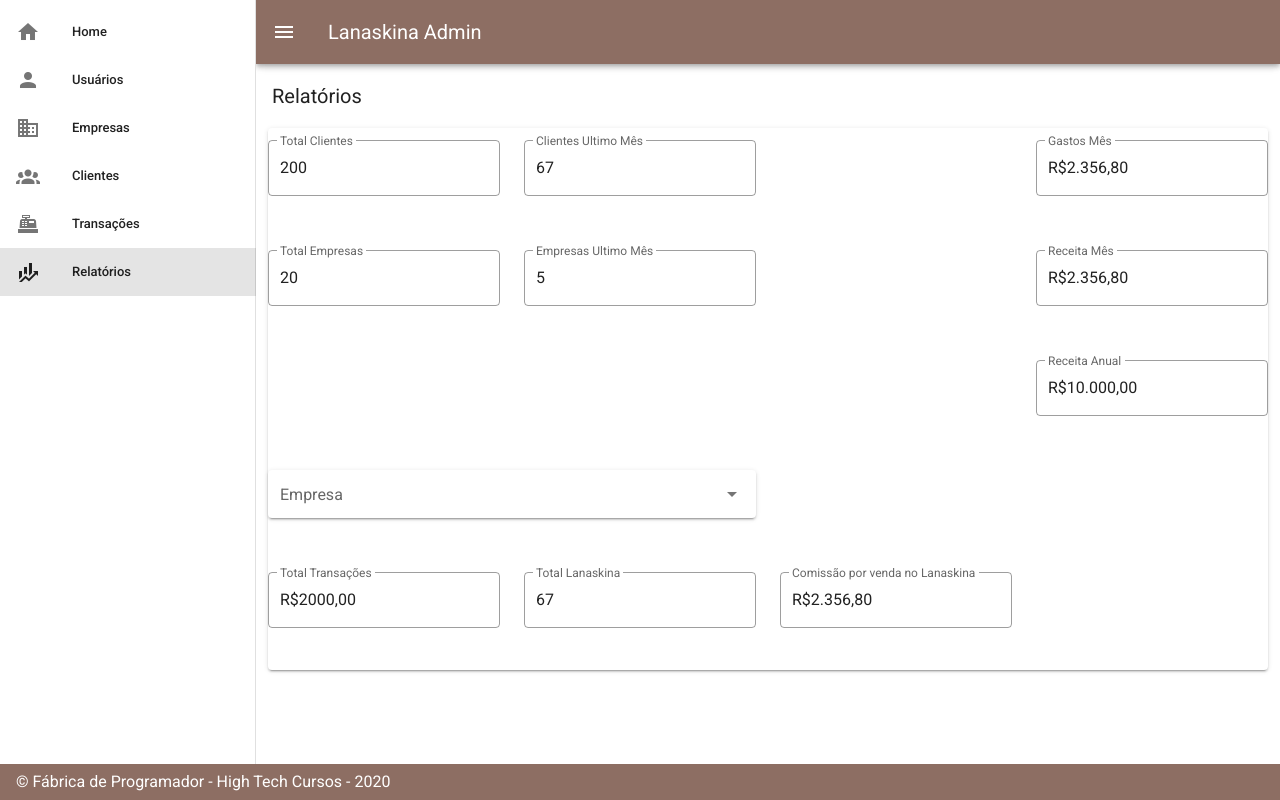
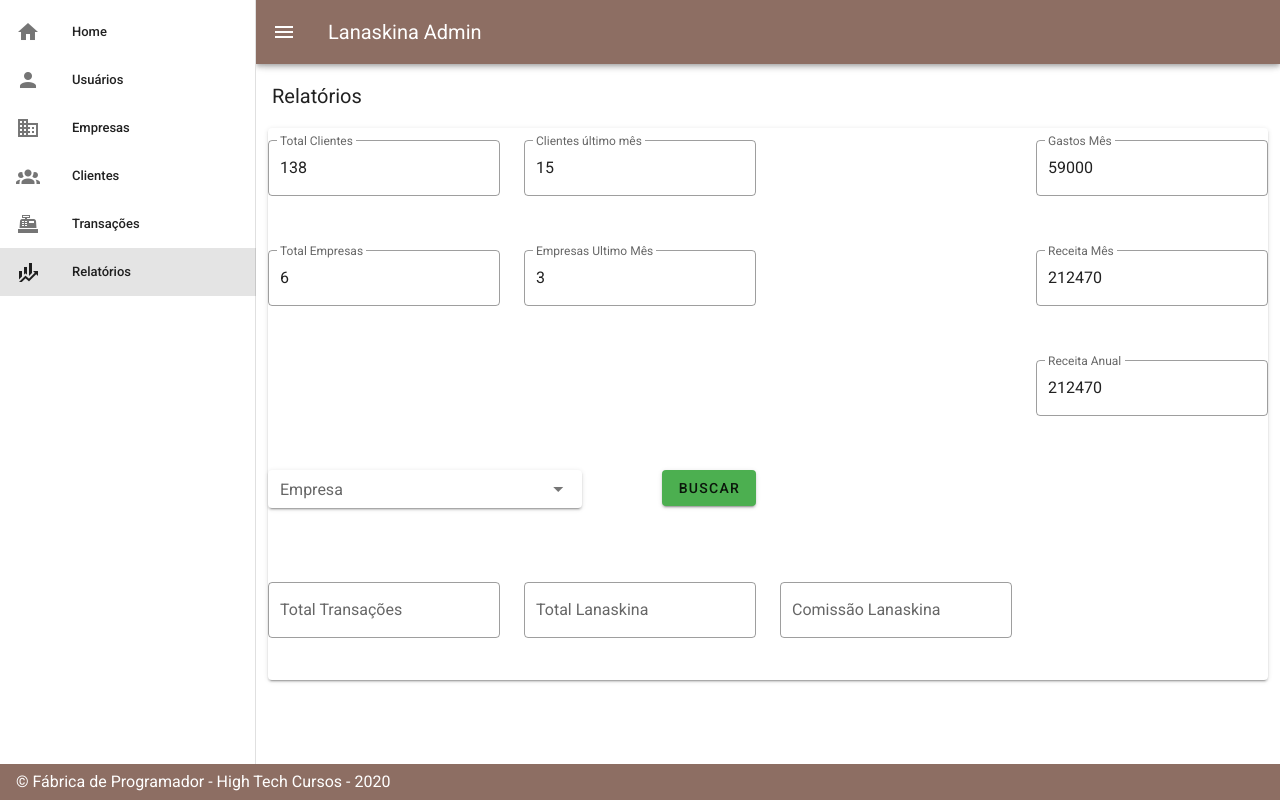
Before and after one commit to fabricadeprogramador/t29-lanaskina-admin, a Vue app: page /#/relatorios in a window 1280 px wide. Built offline with nearby package versions, Linux system fonts and the light colour scheme.

Commit message:
logica 1 e 2 relatorio

```diff
--- a/src/views/Relatorios.vue
+++ b/src/views/Relatorios.vue
@@ -12,16 +12,18 @@
               <v-text-field
                 label="Total Clientes"
                 value="200"
-                hint="For example, flowers or used cars"
+                hint="Quantidade total clientes cadastrados."
+                v-model="totalClientes"
                 outlined
                 readonly
               ></v-text-field>
             </v-col>
             <v-col cols="12" sm="3">
               <v-text-field
-                label="Clientes Ultimo Mês"
+                label="Clientes último mês"
                 value="67"
-                hint="For example, flowers or used cars"
+                hint="Quantidade clientes cadastrados últimos 30 dias."
+                v-model="clientesUltimoMes"
                 outlined
                 readonly
               ></v-text-field>
@@ -31,7 +33,8 @@
               <v-text-field
                 label="Gastos Mês"
                 value="R$2.356,80"
-                hint="For example, flowers or used cars"
+                hint="Total pedidos no ultimo mês"
+                v-model="gastosMes"
                 outlined
                 readonly
               ></v-text-field>
@@ -42,7 +45,8 @@
               <v-text-field
                 label="Total Empresas"
                 value="20"
-                hint="For example, flowers or used cars"
+                hint="Quantidade total de empresas cadastradas"
+                v-model="totalEmpresas"
                 outlined
                 readonly
               ></v-text-field>
@@ -51,7 +55,8 @@
               <v-text-field
                 label="Empresas Ultimo Mês"
                 value="5"
-                hint="For example, flowers or used cars"
+                hint="Quantidade empresas cadastradas últimos 30 dias"
+                v-model="EmpresasUltimoMes"
                 outlined
                 readonly
               ></v-text-field>
@@ -61,7 +66,8 @@
               <v-text-field
                 label="Receita Mês"
                 value="R$2.356,80"
-                hint="For example, flowers or used cars"
+                hint="Receita gerada pelas empresas no mês"
+                v-model="receitaMes"
                 outlined
                 readonly
               ></v-text-field>
@@ -73,7 +79,8 @@
               <v-text-field
                 label="Receita Anual"
                 value="R$10.000,00"
-                hint="For example, flowers or used cars"
+                hint="Receita total no útimo ano"
+                v-model="receitaAnual"
                 outlined
                 readonly
               ></v-text-field>
@@ -82,15 +89,36 @@
 
           <v-row>
             <v-col class="d-flex" cols="12" sm="6">
-              <v-select :items="items" label="Empresa" solo></v-select>
+              <v-select
+                :items="empresa"
+                item-text="nome"
+                item-value="nome"
+                label="Empresa"
+                v-model="selectEmpresa"
+                dense
+                solo
+              ></v-select>
+              <v-spacer></v-spacer>
+              <v-btn color="green" @click="buscarEmpresa">Buscar</v-btn>
+            </v-col>
+          </v-row>
+          <v-row justify="center">
+            <v-col sm="9">
+              <v-slide-y-transition leave-absolute>
+                <v-alert class="mt-3" type="warning" v-if="validacao != ''">{{
+                  validacao
+                }}</v-alert>
+              </v-slide-y-transition>
             </v-col>
           </v-row>
           <v-row>
             <v-col cols="12" sm="3">
               <v-text-field
                 label="Total Transações"
-                value="R$2000,00"
-                hint="For example, flowers or used cars"
+                value="empresa.totalTransacoes"
+                item-text="empresa.totalTransacoes"
+                hint="Todas transações da empresa selecionada"
+                v-model="totalTransacoes"
                 outlined
                 readonly
               ></v-text-field>
@@ -98,17 +126,20 @@
             <v-col cols="12" sm="3">
               <v-text-field
                 label="Total Lanaskina"
-                value="67"
-                hint="For example, flowers or used cars"
+                value="empresa.totalLanaskina"
+                item-text="empresa.totalLaskina"
+                hint="Total mensalidade Lanaskina"
+                v-model="totalLanaskina"
                 outlined
                 readonly
               ></v-text-field>
             </v-col>
             <v-col cols="12" sm="3">
               <v-text-field
-                label="Comissão por venda no Lanaskina"
-                value="R$2.356,80"
-                hint="For example, flowers or used cars"
+                label="Comissão Lanaskina"
+                value="empresa.comissao"
+                hint="Comissão vendas Lanaskina"
+                v-model="comissao"
                 outlined
                 readonly
               ></v-text-field>
@@ -121,7 +152,128 @@
 </template>
 
 <script>
-export default {};
+export default {
+  data: () => ({
+    empresa: [],
+    validacao: "",
+    selectEmpresa: "",
+    totalTransacoes: "",
+    totalLanaskina: "",
+    comissao: "",
+    receitaAnual: "",
+    receitaMes: "",
+    gastosMes: "",
+    EmpresasUltimoMes: "",
+    totalEmpresas: "",
+    totalClientes: "",
+    clientesUltimoMes: "",
+  }),
+  created() {
+    this.initialize();
+  },
+  methods: {
+    initialize() {
+      this.empresa = [
+        {
+          id: 0,
+          nome: "Petisco de Gato",
+          totalTransacoes: 4000,
+          totalLanaskina: 210,
+          comissao: 220,
+          clientes: 43,
+          clientesNovosUltimoMes: 5,
+        },
+
+        {
+          id: 1,
+          nome: "Espetinho João",
+          totalTransacoes: 9000,
+          totalLanaskina: 210,
+          comissao: 120,
+          clientes: 19,
+          clientesNovosUltimoMes: 2,
+        },
+
+        {
+          id: 2,
+          nome: "Masseria Fradelli",
+          totalTransacoes: 5000,
+          totalLanaskina: 210,
+          comissao: 320,
+          clientes: 19,
+          clientesNovosUltimoMes: 2,
+        },
+
+        {
+          id: 3,
+          nome: "Feijoca do Zé",
+          totalTransacoes: 7000,
+          totalLanaskina: 210,
+          comissao: 420,
+          clientes: 19,
+          clientesNovosUltimoMes: 2,
+        },
+
+        {
+          id: 4,
+          nome: "Tapiocaria Plinio",
+          totalTransacoes: 12000,
+          totalLanaskina: 210,
+          comissao: 120,
+          clientes: 19,
+          clientesNovosUltimoMes: 2,
+        },
+
+        {
+          id: 5,
+          nome: "Bar do Almeida",
+          totalTransacoes: 22000,
+          totalLanaskina: 210,
+          comissao: 220,
+          clientes: 19,
+          clientesNovosUltimoMes: 2,
+        },
+      ];
+
+      this.totalEmpresas = this.empresa.length;
+      this.EmpresasUltimoMes = 3;
+
+      for (let i = 0; i < this.empresa.length; i++) {
+        this.receitaAnual =  parseFloat( this.receitaAnual +
+          this.empresa[i].totalLanaskina + this.empresa[i].comissao
+        );
+        this.receitaMes = parseFloat( this.receitaMes +
+          this.empresa[i].totalLanaskina + this.empresa[i].comissao
+        );
+        this.gastosMes = parseFloat(this.gastosMes + this.empresa[i].totalTransacoes);
+        this.totalClientes = parseFloat(this.totalClientes + this.empresa[i].clientes);
+        this.clientesUltimoMes = parseFloat(this.clientesUltimoMes +
+          this.empresa[i].clientesNovosUltimoMes
+        );
+
+        console.log(this.receitaAnual);
+        console.log(this.receitaMes);
+        console.log(this.gastosMes);
+        console.log(this.totalClientes);
+        console.log(this.clientesUltimoMes);
+      }
+    },
+    buscarEmpresa() {
+      if (this.selectEmpresa == "") {
+        this.validacao = "Selecione uma empresa";
+      }
+      for (let i = 0; i < this.empresa.length; i++) {
+        if (this.empresa[i].nome == this.selectEmpresa) {
+          this.totalTransacoes = this.empresa[i].totalTransacoes;
+          this.totalLanaskina = this.empresa[i].totalLanaskina;
+          this.comissao = this.empresa[i].comissao;
+        }
+      }
+
+      this.validacao = "";
+    },
+  },
+};
 </script>
 
 <style>
```
